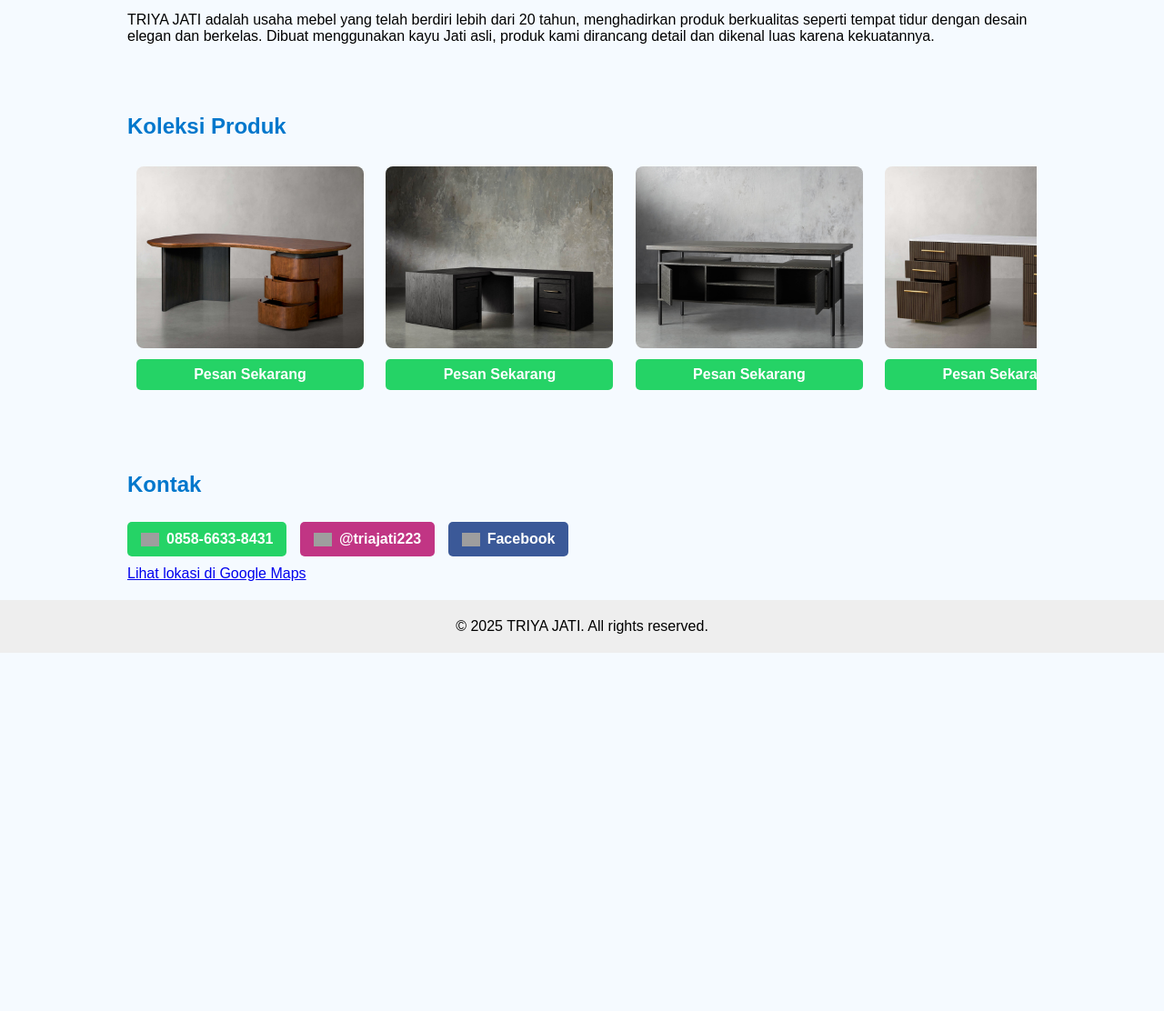
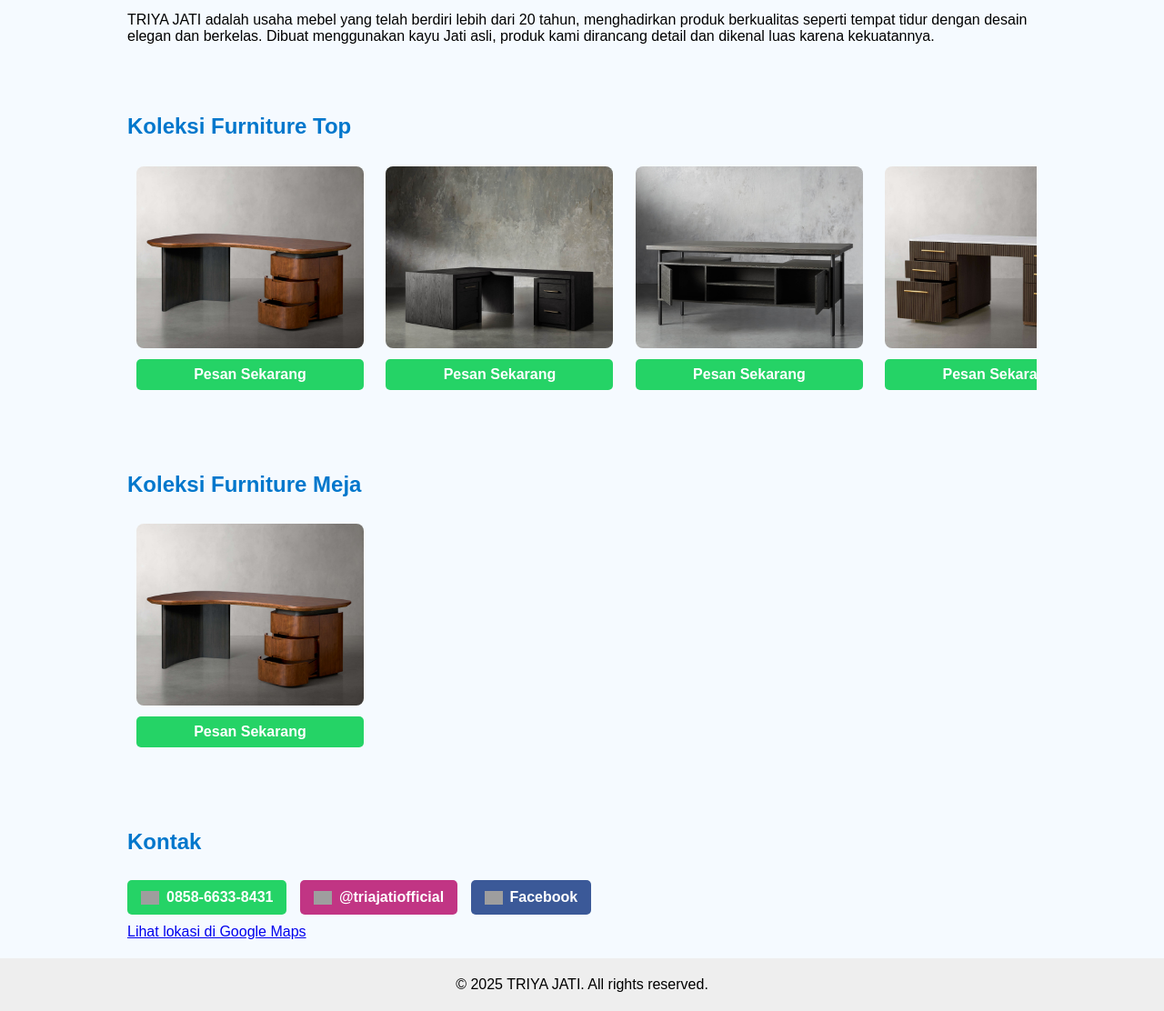
Before and after one commit to denymaulan/jift_furniture_triya_jati, a plain HTML site: page index.html in a window 1280 px wide. Shown: the part 300-1412 px from the top of the page at 91% size. Before the commit the page ends 1018 px from the top, so only its background shows below. Drawn offline with Linux system fonts and the light colour scheme; grey boxes are pictures that could not be loaded.

Commit message:
Update index.html

```diff
--- a/index.html
+++ b/index.html
@@ -73,7 +73,7 @@
   </section>
 
   <section>
-  <h2>Koleksi Produk</h2>
+  <h2>Koleksi Furniture Top</h2>
   <div class="carousel-container">
   <div class="carousel-slide">
     <img src="image/image_1.png" alt="Produk 1">
@@ -203,15 +203,25 @@
   </section>
 
   <section>
+  <h2>Koleksi Furniture Meja</h2>
+  <div class="carousel-container">
+  <div class="carousel-slide">
+    <img src="image/image_1.png" alt="Produk 1">
+    <a class="order-button" href="https://wa.me/6285866338431?text=Halo,%20saya%20tertarik%20memesan%20produk%20nomor%201.%20Berikut%20link%20gambarnya:%20https://denymaulan.github.io/triya-jati/image/image_1.png" target="_blank">Pesan Sekarang</a>
+  </div>
+  </div> <!-- Penutup carousel-container -->
+  </section>
+
+  <section>
     <h2>Kontak</h2>
     <div class="contact-buttons">
       <a href="https://wa.me/6285866338431" target="_blank">
         <img src="https://img.icons8.com/color/48/000000/whatsapp--v1.png" />
         0858-6633-8431
       </a>
-      <a href="https://www.instagram.com/triajati223?igsh=MXZtMG1hcGozODBzYw==" target="_blank" style="background:#C13584;">
+      <a href="https://www.instagram.com/triajatiofficial?igsh=MTUwbmF3N2pyOG9uZw==" target="_blank" style="background:#C13584;">
         <img src="https://img.icons8.com/color/48/000000/instagram-new.png" />
-        @triajati223
+        @triajatiofficial
       </a>
       <a href="https://www.facebook.com/profile.php?id=100090730987580&mibextid=ZbWKwL" target="_blank" style="background:#3b5998;">
         <img src="https://img.icons8.com/color/48/000000/facebook-new.png" />
```
